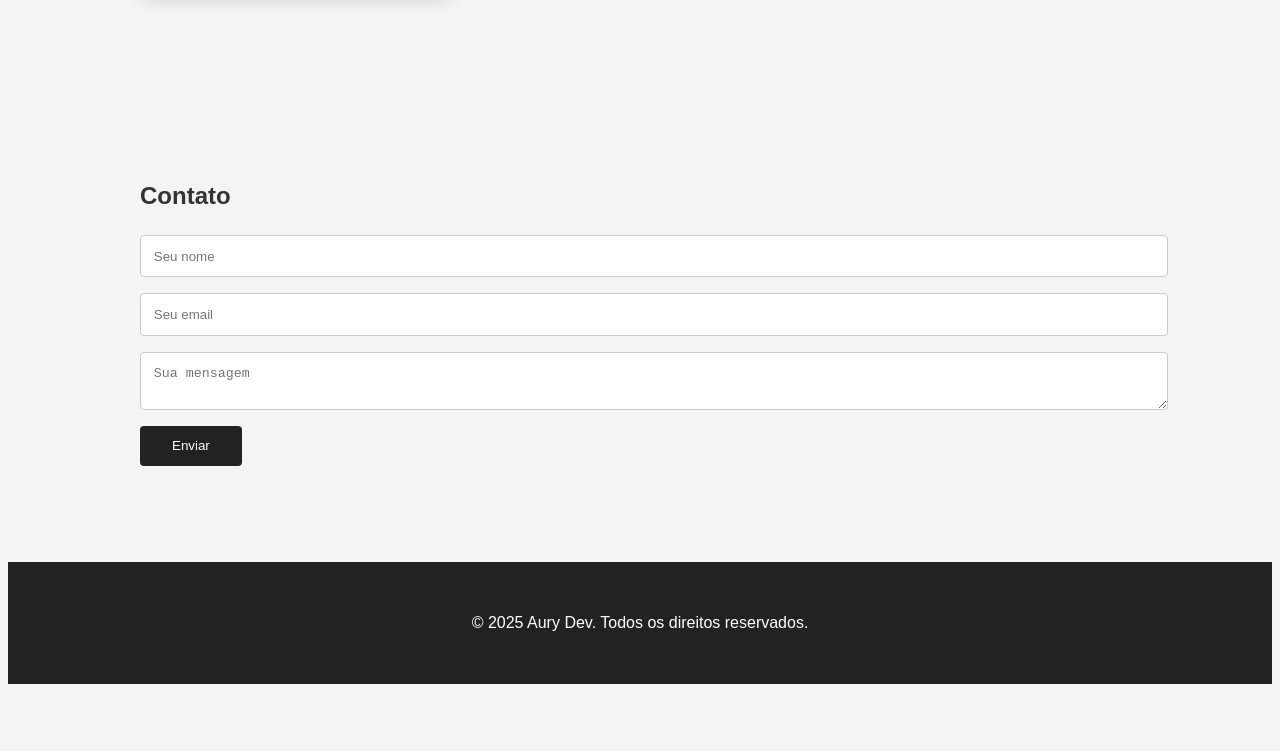
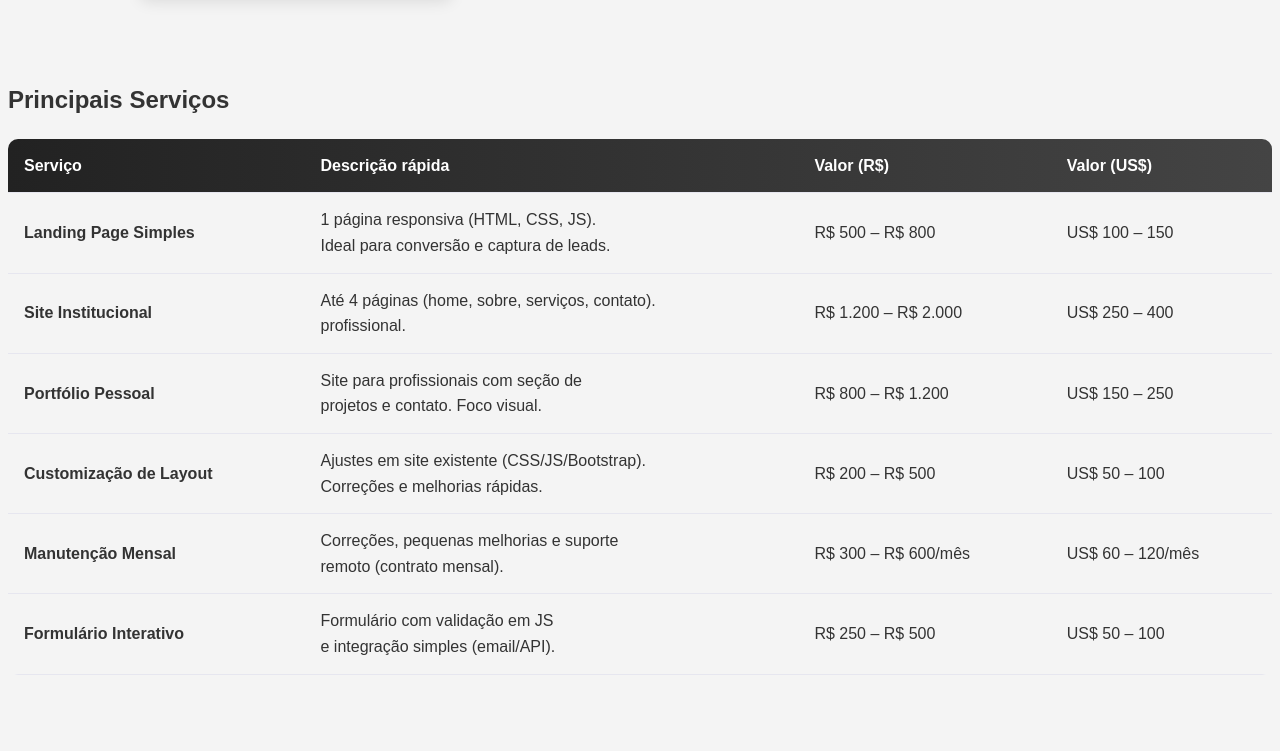
Before and after one commit to AuridineiLima/MEU-SITE, a plain HTML site: page index.html in a window 1280 px wide. Shown: the part 1549-2300 px from the top of the page. Before the commit the page ends 2241 px from the top, so only its background shows below. Drawn offline with Linux system fonts and the light colour scheme; a script that the page names is missing.

Commit message:
comit tabela

```diff
--- a/css/estilo.css
+++ b/css/estilo.css
@@ -131,3 +131,67 @@ footer {
   right: 20px;
   z-index: 1001;
 }
+
+/*tabela*/
+/* Estilo base da tabela */
+.table {
+  width: 100%;
+  border-collapse: collapse;
+  border-radius: 10px;
+  overflow: hidden;
+  font-family: Arial, sans-serif;
+}
+
+/* Cabeçalho */
+.table thead {
+  background: linear-gradient(90deg, #222, #444);
+  color: #fff;
+}
+
+.table th,
+.table td {
+  padding: 14px 16px;
+  text-align: left;
+  border-bottom: 1px solid #e6e6ef;
+}
+
+/* Hover nas linhas */
+.table tbody tr:hover {
+  background: rgba(243, 156, 18, 0.08);
+}
+
+/* Layout responsivo para telas pequenas */
+@media (max-width: 720px) {
+  .table thead {
+    display: none;
+  }
+
+  .table,
+  .table tbody,
+  .table tr,
+  .table td {
+    display: block;
+    width: 100%;
+  }
+
+  .table tr {
+    margin-bottom: 12px;
+    border-radius: 8px;
+    background: #fff;
+    box-shadow: 0 4px 12px rgba(0,0,0,0.05);
+    padding: 10px;
+  }
+
+  .table td {
+    border-bottom: none;
+    padding: 8px 0;
+  }
+
+  .table td:before {
+    content: attr(data-label);
+    display: block;
+    font-weight: bold;
+    color: #666;
+    margin-bottom: 6px;
+  }
+}
--- a/index.html
+++ b/index.html
@@ -17,6 +17,7 @@
         <li><a href="#home">Inicio</a></li>
         <li><a href="#sobre">Sobre</a></li>
         <li><a href="#portfolio">Portfólio</a></li>
+        <li><a href="#valor">Tabela de Valores</a></li>
         <li><a href="#contato">Contato</a></li>
       </ul>
       <button id="darkModeToggle">🌙</button>
@@ -83,6 +84,65 @@
       </div>
     </div>
   </section>
+    <!--Tabela-->
+    <h2>Principais Serviços</h2>
+  <table class="table" aria-label="Tabela de serviços">
+  <thead>
+    <tr>
+      <th>Serviço</th>
+      <th>Descrição rápida</th>
+      <th>Valor (R$)</th>
+      <th>Valor (US$)</th>
+    </tr>
+  </thead>
+  <tbody>
+    <tr>
+      <td data-label="Serviço"><strong>Landing Page Simples</strong></td>
+      <td data-label="Descrição">1 página responsiva (HTML, CSS, JS).<br>
+      Ideal para conversão e captura de leads.</td>
+      <td data-label="Valor R$">R$ 500 – R$ 800</td>
+      <td data-label="Valor US$">US$ 100 – 150</td>
+    </tr>
+
+    <tr>
+      <td data-label="Serviço"><strong>Site Institucional</strong></td>
+      <td data-label="Descrição">Até 4 páginas (home, sobre, serviços, contato).<br>
+      profissional.</td>
+      <td data-label="Valor R$">R$ 1.200 – R$ 2.000</td>
+      <td data-label="Valor US$">US$ 250 – 400</td>
+    </tr>
+
+    <tr>
+      <td data-label="Serviço"><strong>Portfólio Pessoal</strong></td>
+      <td data-label="Descrição">Site para profissionais com seção de<br>
+        projetos e contato. Foco visual.</td>
+      <td data-label="Valor R$">R$ 800 – R$ 1.200</td>
+      <td data-label="Valor US$">US$ 150 – 250</td>
+    </tr>
+
+    <tr>
+      <td data-label="Serviço"><strong>Customização de Layout</strong></td>
+      <td data-label="Descrição">Ajustes em site existente (CSS/JS/Bootstrap).<br>
+      Correções e melhorias rápidas.</td>
+      <td data-label="Valor R$">R$ 200 – R$ 500</td>
+      <td data-label="Valor US$">US$ 50 – 100</td>
+    </tr>
+
+    <tr>
+      <td data-label="Serviço"><strong>Manutenção Mensal</strong></td>
+      <td data-label="Descrição">Correções, pequenas melhorias e suporte<br>remoto (contrato mensal).</td>
+      <td data-label="Valor R$">R$ 300 – R$ 600/mês</td>
+      <td data-label="Valor US$">US$ 60 – 120/mês</td>
+    </tr>
+
+    <tr>
+      <td data-label="Serviço"><strong>Formulário Interativo</strong></td>
+      <td data-label="Descrição">Formulário com validação em JS<br>e integração simples (email/API).</td>
+      <td data-label="Valor R$">R$ 250 – R$ 500</td>
+      <td data-label="Valor US$">US$ 50 – 100</td>
+    </tr>
+  </tbody>
+</table>
 
   <section id="contato" class="section">
     <h2>Contato</h2>
```
Also changed, not shown: css/java.js (+13 -0 lines).
